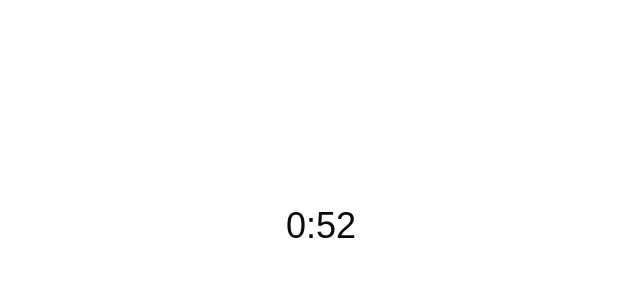
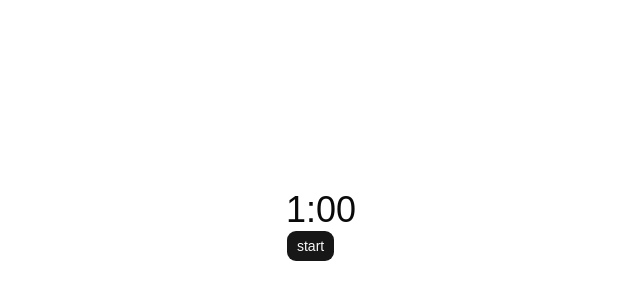
Before and after one commit to kdntiaoao/pomodoro-timer, a React (Vite) app: page / in a window 1280 px wide. Shown: the part 174-474 px from the top of the page, without its empty margins (319-959 px from the left). Built offline with nearby package versions, Linux system fonts and the light colour scheme.

Commit message:
feat: start ボタン追加

```diff
--- a/src/components/timer.tsx
+++ b/src/components/timer.tsx
@@ -1,19 +1,43 @@
 import { useEffect, useState } from "react";
+import { Button } from "./ui/button";
+
+type Status = "idle" | "progress" | "paused";
 
 const initialSeconds = 1 * 60;
 
 export function Timer() {
+  const [status, setStatus] = useState<Status>("idle");
+  const [startedTimestamp, setStartedTimestamp] = useState<number | null>(null);
   const [seconds, setSeconds] = useState(initialSeconds);
 
+  const start = () => {
+    setStatus("progress");
+    setStartedTimestamp(Date.now());
+  };
+
   useEffect(() => {
+    if (status !== "progress") {
+      return;
+    }
+
     let req: number;
 
-    const step = (timestamp: DOMHighResTimeStamp) => {
-      setSeconds(Math.max(Math.trunc(initialSeconds - timestamp / 1000), 0));
+    const step = () => {
+      if (!startedTimestamp) {
+        return;
+      }
 
-      if (timestamp < initialSeconds * 1000) {
-        req = requestAnimationFrame(step);
+      const elapsedSeconds = (Date.now() - startedTimestamp) / 1000;
+      setSeconds(Math.max(Math.trunc(initialSeconds - elapsedSeconds), 0));
+
+      if (elapsedSeconds >= initialSeconds) {
+        setStatus("idle");
+        setStartedTimestamp(null);
+        setSeconds(initialSeconds);
+        return;
       }
+
+      req = requestAnimationFrame(step);
     };
 
     req = requestAnimationFrame(step);
@@ -21,13 +45,16 @@ export function Timer() {
     return () => {
       cancelAnimationFrame(req);
     };
-  }, []);
+  }, [status, startedTimestamp]);
 
   return (
     <div>
       <p className="text-4xl">
         {Math.trunc(seconds / 60)}:{(seconds % 60).toString().padStart(2, "0")}
       </p>
+      <div>
+        <Button onClick={start}>start</Button>
+      </div>
     </div>
   );
 }
```
